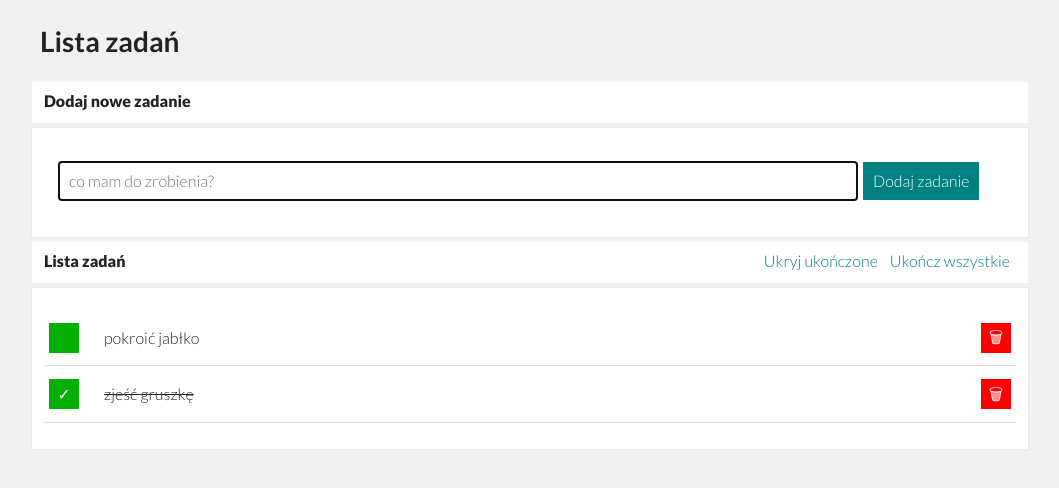
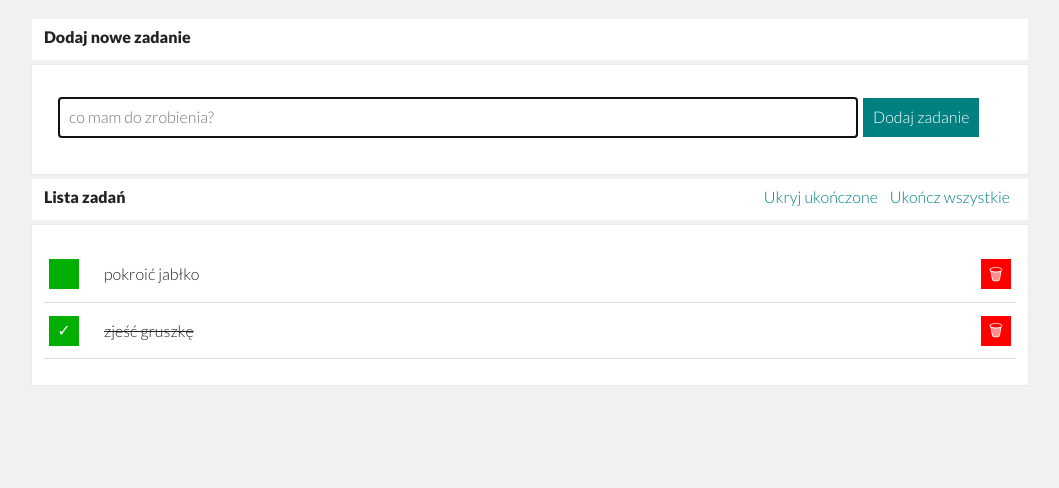
Before and after one commit to arturgajewski/todo-list-react, a React (Create React App) app: page / in a window 1280 px wide. Shown: the top 488 px of the page, without its empty margins (110-1169 px from the left). Built offline with nearby package versions, Linux system fonts and the light colour scheme.

Commit message:
added and use attribute {tittle}

```diff
--- a/src/Header/index.js
+++ b/src/Header/index.js
@@ -1,8 +1,8 @@
 import "./style.css";
 
-const Header = () => (
+const Header = ({title}) => (
     <header className="form__header">
-    <h1 className="form__header--tittle"> Lista zadań</h1>
+    <h1 className="form__header--tittle"> {title}</h1>
   </header>
 );
 
```
